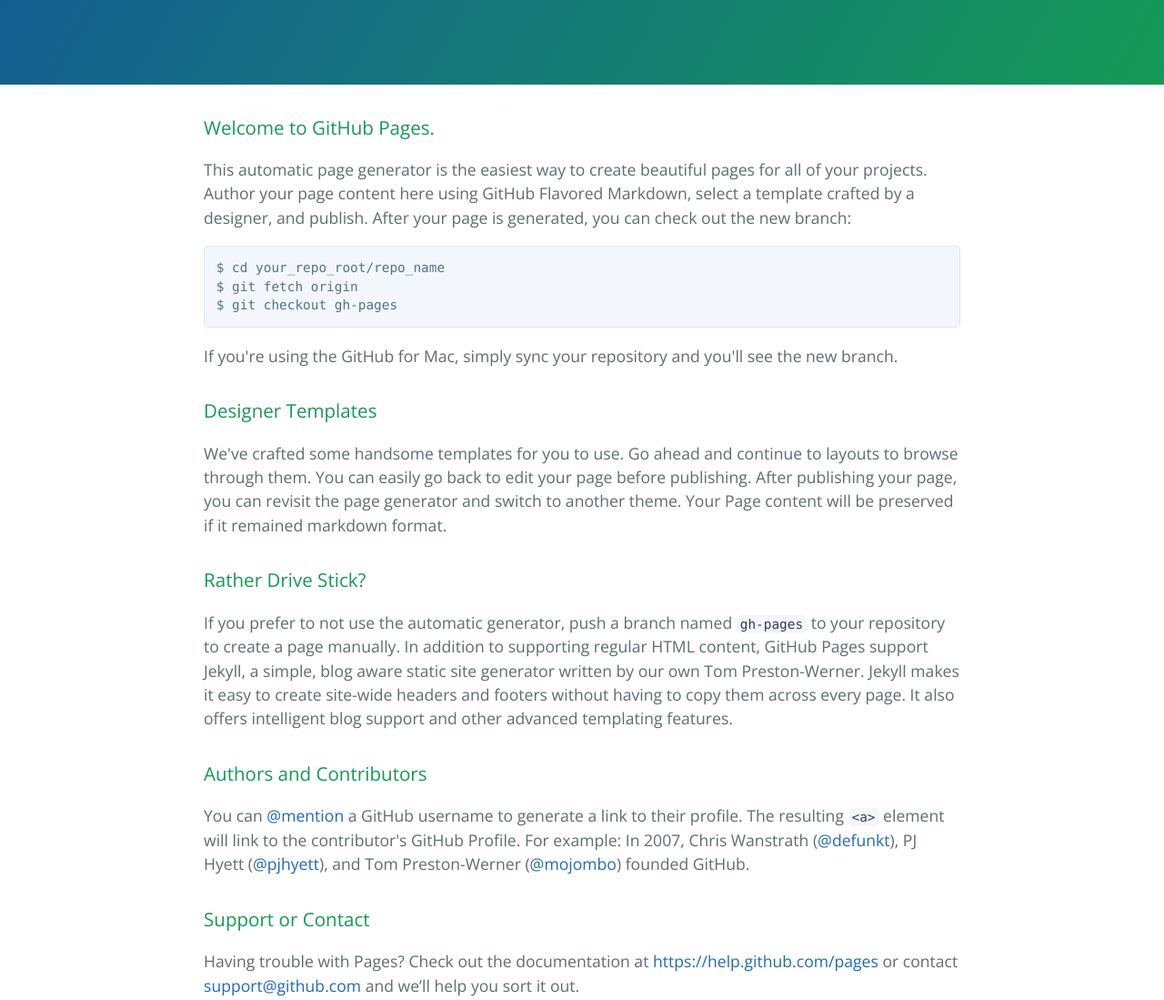
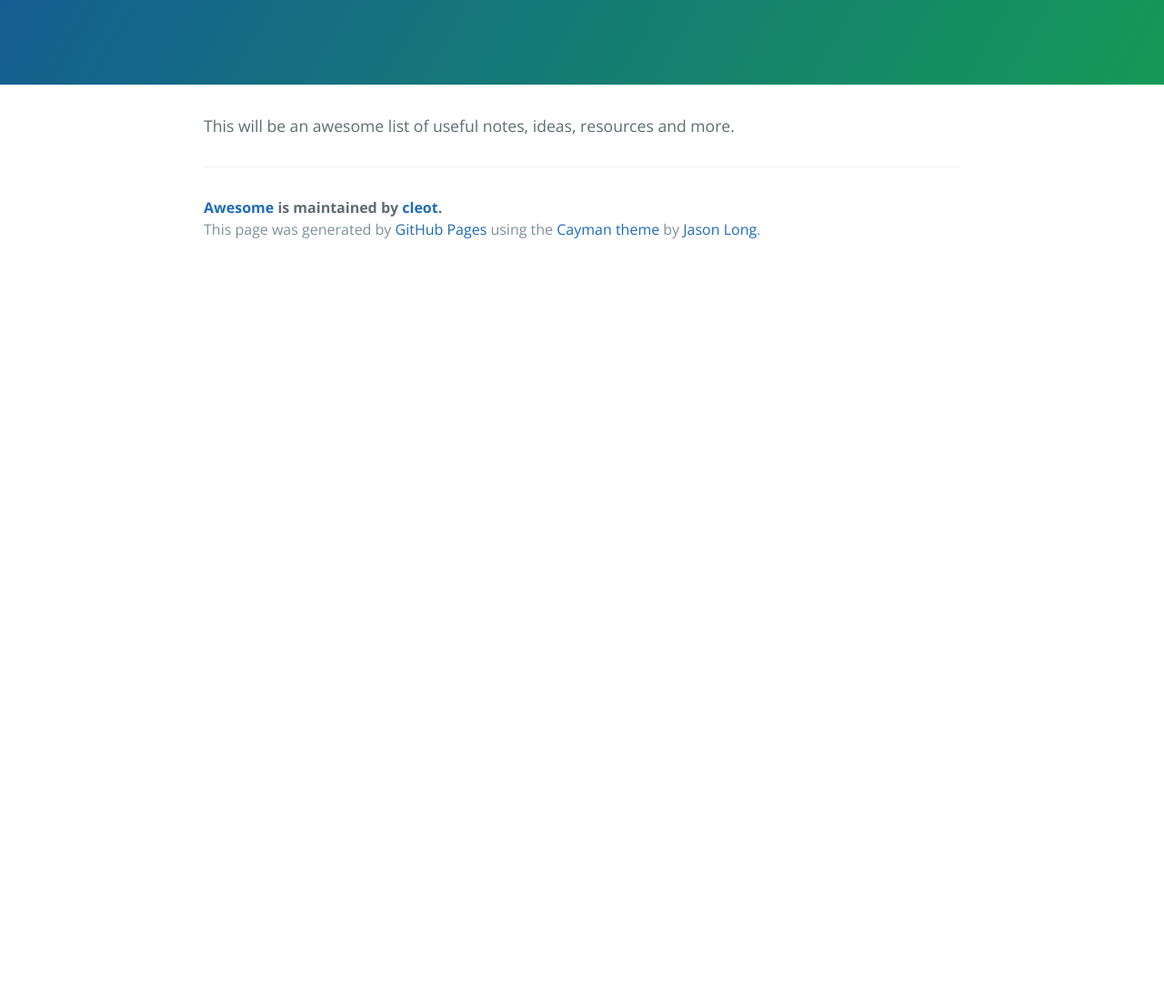
Before and after one commit to cleot/awesome, a plain HTML site: page index.html in a window 1280 px wide. Shown: the part 290-1389 px from the top of the page at 91% size. After the commit the page ends 800 px from the top, so only its background shows below. Drawn offline with nearby package versions, Linux system fonts and the light colour scheme.

```diff
--- a/index.html
+++ b/index.html
@@ -19,37 +19,7 @@
     </section>
 
     <section class="main-content">
-      <h3>
-<a id="welcome-to-github-pages" class="anchor" href="#welcome-to-github-pages" aria-hidden="true"><span class="octicon octicon-link"></span></a>Welcome to GitHub Pages.</h3>
-
-<p>This automatic page generator is the easiest way to create beautiful pages for all of your projects. Author your page content here using GitHub Flavored Markdown, select a template crafted by a designer, and publish. After your page is generated, you can check out the new branch:</p>
-
-<pre><code>$ cd your_repo_root/repo_name
-$ git fetch origin
-$ git checkout gh-pages
-</code></pre>
-
-<p>If you're using the GitHub for Mac, simply sync your repository and you'll see the new branch.</p>
-
-<h3>
-<a id="designer-templates" class="anchor" href="#designer-templates" aria-hidden="true"><span class="octicon octicon-link"></span></a>Designer Templates</h3>
-
-<p>We've crafted some handsome templates for you to use. Go ahead and continue to layouts to browse through them. You can easily go back to edit your page before publishing. After publishing your page, you can revisit the page generator and switch to another theme. Your Page content will be preserved if it remained markdown format.</p>
-
-<h3>
-<a id="rather-drive-stick" class="anchor" href="#rather-drive-stick" aria-hidden="true"><span class="octicon octicon-link"></span></a>Rather Drive Stick?</h3>
-
-<p>If you prefer to not use the automatic generator, push a branch named <code>gh-pages</code> to your repository to create a page manually. In addition to supporting regular HTML content, GitHub Pages support Jekyll, a simple, blog aware static site generator written by our own Tom Preston-Werner. Jekyll makes it easy to create site-wide headers and footers without having to copy them across every page. It also offers intelligent blog support and other advanced templating features.</p>
-
-<h3>
-<a id="authors-and-contributors" class="anchor" href="#authors-and-contributors" aria-hidden="true"><span class="octicon octicon-link"></span></a>Authors and Contributors</h3>
-
-<p>You can <a href="https://github.com/blog/821" class="user-mention">@mention</a> a GitHub username to generate a link to their profile. The resulting <code>&lt;a&gt;</code> element will link to the contributor's GitHub Profile. For example: In 2007, Chris Wanstrath (<a href="https://github.com/defunkt" class="user-mention">@defunkt</a>), PJ Hyett (<a href="https://github.com/pjhyett" class="user-mention">@pjhyett</a>), and Tom Preston-Werner (<a href="https://github.com/mojombo" class="user-mention">@mojombo</a>) founded GitHub.</p>
-
-<h3>
-<a id="support-or-contact" class="anchor" href="#support-or-contact" aria-hidden="true"><span class="octicon octicon-link"></span></a>Support or Contact</h3>
-
-<p>Having trouble with Pages? Check out the documentation at <a href="https://help.github.com/pages">https://help.github.com/pages</a> or contact <a href="mailto:support@github.com">support@github.com</a> and we’ll help you sort it out.</p>
+      <p>This will be an awesome list of useful notes, ideas, resources and more.</p>
 
       <footer class="site-footer">
         <span class="site-footer-owner"><a href="https://github.com/cleot/awesome">Awesome</a> is maintained by <a href="https://github.com/cleot">cleot</a>.</span>
```
Also changed, not shown: params.json (+1 -1 lines).
